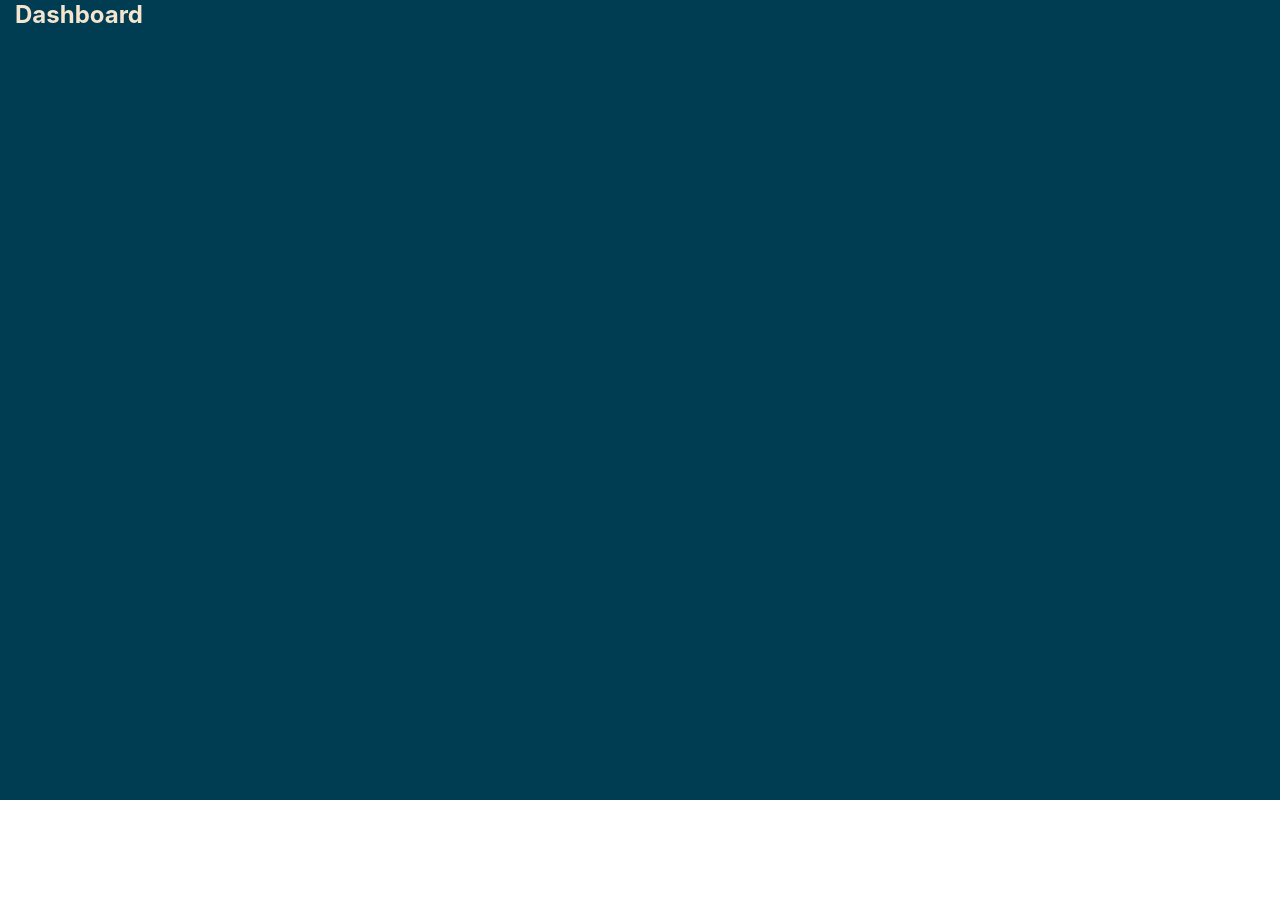
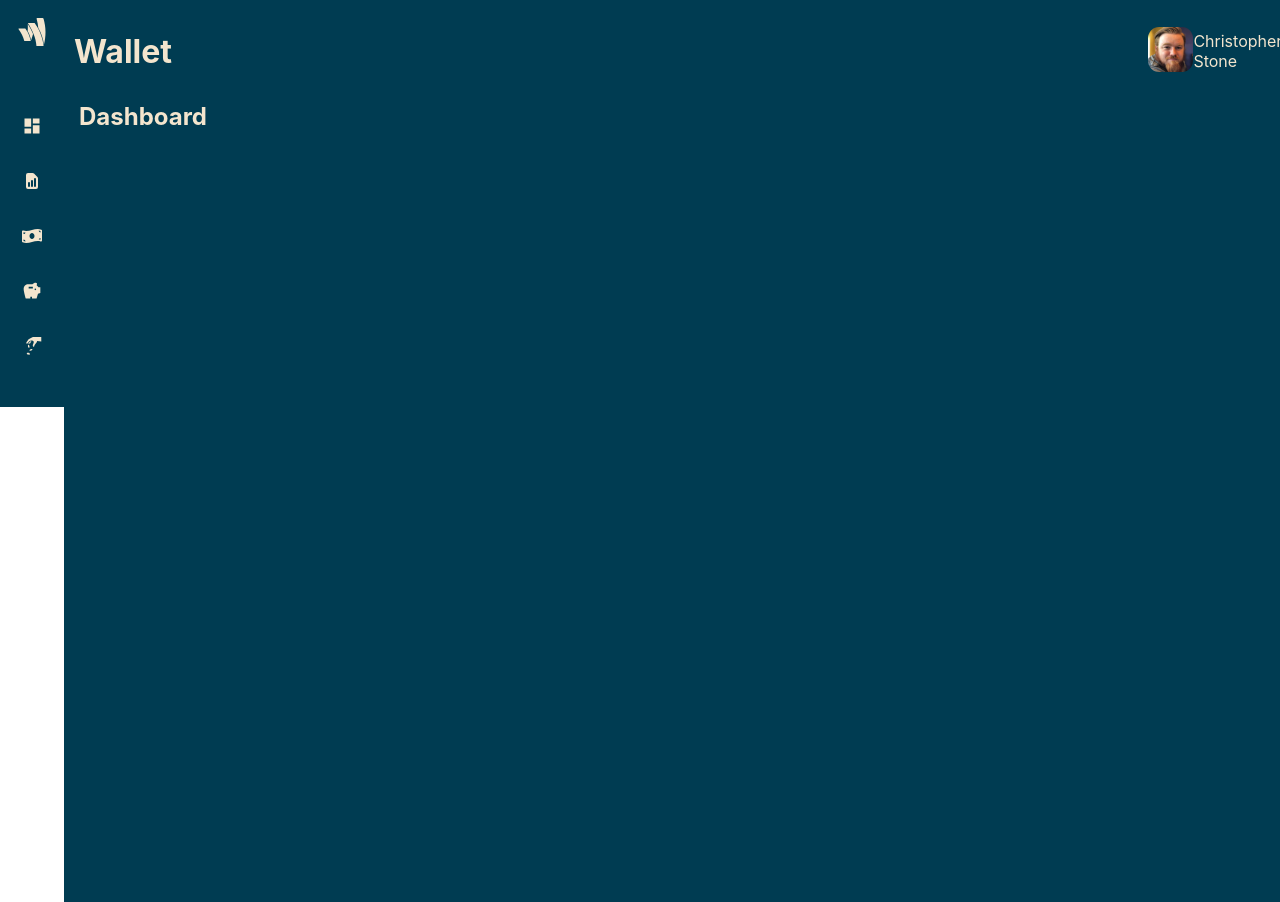
Before and after one commit to StoneChristopher-FS/react-project, a React (Create React App) app: page / in a window 1280 px wide. Before the commit the page ends 800 px from the top, so only its background shows below. Built offline with nearby package versions, Linux system fonts and the light colour scheme; the HTML template or start-up script is replaced by a standard one.

Commit message:
Add main page layout

```diff
--- a/src/App.js
+++ b/src/App.js
@@ -6,11 +6,18 @@ import Income from './pages/Income';
 import Spending from './pages/Spending';
 import Savings from './pages/Savings';
 import Settings from './pages/Settings';
+import Nav from './components/Nav';
+import PageHeader from './components/PageHeader';
+import Avatar from './images/profile-pic.jpg';
 
 function App() {
   return (
-    <div>
-      <div>
+    <div style={styles.container}>
+      <div style={styles.left}>
+        <Nav />
+      </div>
+      <div style={styles.right}>
+        <PageHeader title="Wallet" profileImg={Avatar} name="Christopher Stone" />
         <Routes>
           <Route exact path='/' element={<Dashboard />} />
           <Route path='/Dashboard' element={<Dashboard />} />
@@ -26,3 +33,15 @@ function App() {
 }
 
 export default App;
+
+const styles = {
+  container: {
+    display: 'flex',
+  },
+  left: {
+    height: '100vh'
+  },
+  right: {
+    width: '100%'
+  }
+}
```
